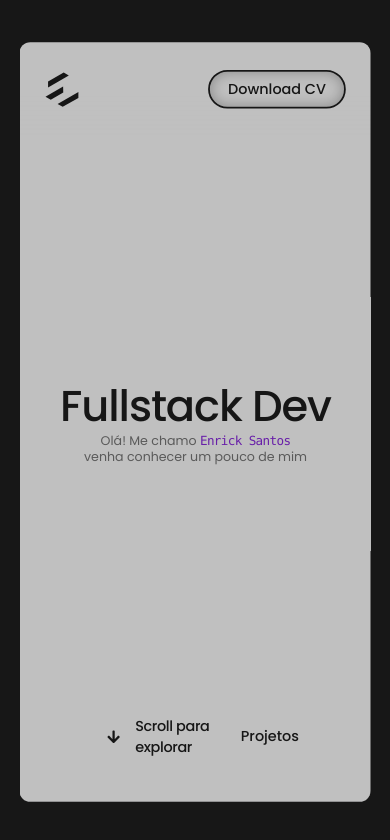
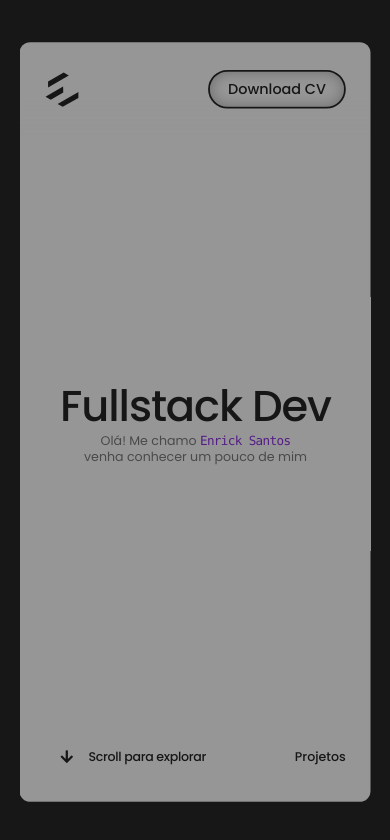
Before and after one commit to enrick-dev/portfolio-2025, a Next.js app: page / in a window 390 px wide. Shown: the top 840 px of the page. Built offline with nearby package versions, Linux system fonts and the light colour scheme.

Commit message:
update Preloader opacity and position; adjust SecIndex layout for better responsiveness

```diff
--- a/src/components/preloader.tsx
+++ b/src/components/preloader.tsx
@@ -37,7 +37,7 @@ const Preloader: React.FC<PreloaderProps> = ({ children, className }) => {
   const perspective: Variants = {
     initial: {
       scale: 0.9,
-      opacity: 0.8,
+      opacity: 0.6,
       borderRadius: '0.75rem',
       pointerEvents: 'none',
     },
@@ -92,7 +92,7 @@ const Preloader: React.FC<PreloaderProps> = ({ children, className }) => {
           </div>
 
           <motion.div
-            className="absolute bottom-2 right-2 text-8xl max-md:text-4xl"
+            className="absolute bottom-12 right-12 text-8xl max-md:text-4xl"
             {...anim(opacity)}
           >
             <AnimatedCounter
--- a/src/components/sections/sec-index.tsx
+++ b/src/components/sections/sec-index.tsx
@@ -19,7 +19,7 @@ const SecIndex = () => {
         <br />
         <span>venha conhecer um pouco de mim</span>
       </h2>
-      <article className="absolute bottom-0 flex w-full items-center justify-between px-20 py-10">
+      <article className="absolute bottom-0 flex w-full items-center justify-between px-20 py-10 max-md:px-7 max-md:py-8 max-md:text-sm">
         <Magnetic className="stiky-element-default">
           <div className="relative flex cursor-pointer items-center gap-4 px-4 py-2 font-medium tracking-tight">
             <span className="bounds-4"></span>
```
